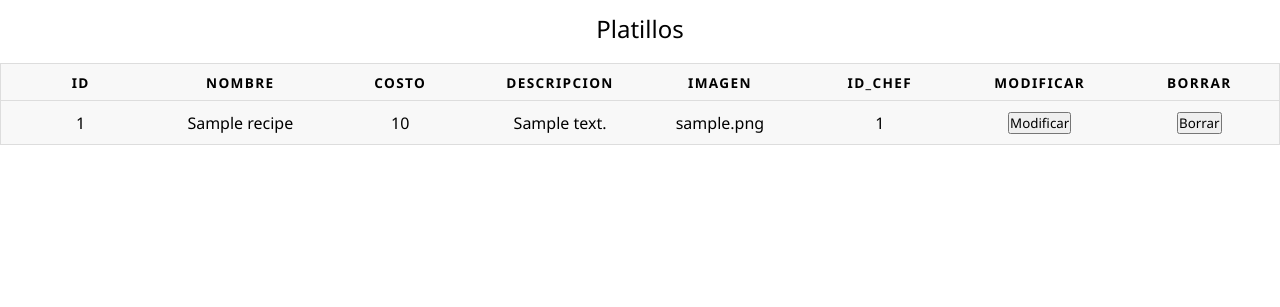
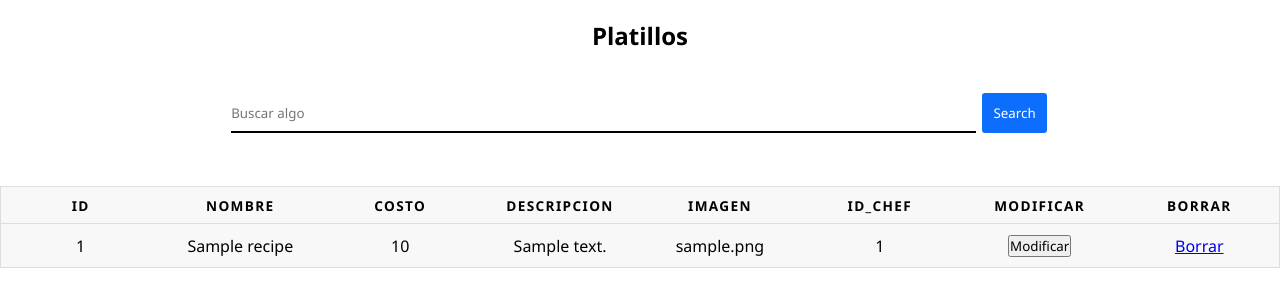
Before and after one commit to ralex20015/Ifood_proyecto_web, a PHP site: page /pages/recipes.php in a window 1280 px wide. Shown: the part 54-361 px from the top of the page. Run offline with PHP 8.4, Linux system fonts and the light colour scheme; tables that the repository leaves empty or names only in its code hold one stand-in row (values such as "Sample post").

Commit message:
Add a search function on the admin board

```diff
--- a/CSS/tables.css
+++ b/CSS/tables.css
@@ -136,6 +136,53 @@ body {
     padding-top: 1rem !important;
 }
 
+.container2{
+    display: flex;
+    flex-direction: column;
+    width: 100%;
+    justify-content: center;
+    align-items: center;
+}
+.container2 h2.title{
+    margin: 1.2rem 0;
+}
+.container2 .search-bar{
+    flex: 1 1 auto;
+    width: 100%;
+    padding: 1.2rem;
+    text-align: center;
+    margin-bottom: 2rem;
+}
+
+.container2 .search-bar input{
+    width: 60%;
+    height: 2.4rem;
+    border: none;
+    border-bottom: black solid 2px;
+    outline: none;
+}
+
+.container2 .search-bar input:focus{
+    border-bottom:#0d6efd solid 2px;
+}
+
+.container2 .search-bar button{
+    background-color: #0d6efd;
+    color: white;
+    padding: 0.7rem;
+    border: white solid 2px;
+    border-radius: 5px;
+    cursor: pointer;
+}
+
+.container2 .search-bar button:hover{
+    background-color: white;
+    color: #0d6efd;
+    padding: 0.7rem;
+    border: #0d6efd solid 2px;
+    border-radius: 5px;
+}
+
 /* Tables */
 table {
     border: 1px solid #ccc;
--- /dev/null
+++ b/JavaScript/requests.js
@@ -0,0 +1,14 @@
+function showValuesWithTheSearch(params) {
+    var searchBarText = document.getElementById("searchBar").value;
+    var xhttp = new XMLHttpRequest();
+    xhttp.onreadystatechange = function() {
+        if (this.readyState == 4 && this.status == 200) {
+            document.getElementById("example").innerHTML = this.responseText;
+        }
+    }
+
+    xhttp.open("GET","../php/showDataFromBD.php?search="+searchBarText,true)//Tiene 3 parametros: method (GET or POST), url (server file location), async: true(asynchronous)
+    xhttp.send(); //Envia la peticion al servidor
+
+    console.log(searchBarText);
+}
--- a/pages/recipes.php
+++ b/pages/recipes.php
@@ -1,7 +1,5 @@
 <?php
-    include '../php/dbConection.php';
     session_start();
-
 ?>
 <!DOCTYPE html>
 <html lang="en">
@@ -11,6 +9,7 @@
     <meta name="viewport" content="width=device-width, initial-scale=1.0">
     <link rel="stylesheet" href="../CSS/tables.css">
     <link rel="icon" href="../Images/pizza-icon.png">
+    <script type="text/javascript" src="../JavaScript/requests.js"></script>
     <title>Platillos</title>
 </head>
 <body>
@@ -20,7 +19,7 @@
                 <a class="nav-link link-secondary p-0" href="../index.php">IFood<img width="15" height="15"
                         src="../Images/pizza-icon.png"> </a>
                 <ul class="nav justify-content-end">
-                    <li><a class="nav-link link-secondary" href="#">Inicio</a></li>
+                    <li><a class="nav-link link-secondary" href="./adminPage.html">Inicio</a></li>
                     <li><a class="nav-link link-secondary" href="../pages/formProducts.php">Añadir</a></li>
                     <li><a class="nav-link link-secondary" href="../php/logOut.php">LogOut</a></li>
                 </ul>
@@ -29,8 +28,15 @@
     </header>
 
     <main>
+        <div class="container2">
+            <h2 class="title">Platillos</h2>
+            <p class="search-bar">
+                <input type="text" name="searchBar" placeholder="Buscar algo" id="searchBar">
+                <button name="ok" onclick="showValuesWithTheSearch()">Search</button>
+            </p>
+        </div>
+
         <table>
-            <caption>Platillos</caption>
             <thead>
                 <tr>
                     <th scope="col">Id</th>
@@ -43,29 +49,9 @@
                     <th scope="col">Borrar</th>
                 </tr>
             </thead>
-            <tbody>
+            <tbody id="example">
                 <?php
-                    $query = mysqli_query($conn,"select * from `recipes`");
-                   if (mysqli_num_rows($query) > 0) {
-                        while ($row = mysqli_fetch_assoc($query)) {
-                            echo '<tr>
-                            <td data-label="Id">'.$row["id_recipe"].'</td>
-                            <td data-label="Nombre">'.$row["name"].'</td>
-                            <td data-label="Costo">'.$row["cost"].'</td>
-                            <td data-label="Descripcion">'.$row["description"].'</td>
-                            <td data-label="Imagen">'.$row["image"].'</td>
-                            <td data-label="Chef">'.$row["id_chef"].'</td>
-                            <td data-label="Modificar"><button class="btn-Update">Modificar</button></td>
-                            <td data-label="Borrar">
-                                <form action="../php/deleteRow.php" method="post">
-                                    <button class="btn-Delete" type="submit" name="btn-Delete">Borrar</button>
-                                </form>
-                            </td>
-
-
-                        </tr>';
-                    }
-                   }
+                    include "../php/showDataFromBD.php";
                 ?>
             </tbody>
         </table>
--- a/php/imageRegister.php
+++ b/php/imageRegister.php
@@ -12,4 +12,6 @@
 
      mysqli_close($conn);
 
+     header("location: ../pages/recipes.php");
+
 ?>
--- /dev/null
+++ b/php/showDataFromBD.php
@@ -0,0 +1,31 @@
+<?php
+    include "dbConection.php";
+
+    if (isset($_GET['search'])) {
+        $textTyped = $_GET['search'];
+        $query = mysqli_query($conn,"select * from `recipes` where name='$textTyped' || cost='$textTyped'");
+    }else{
+        $query = mysqli_query($conn,"select * from `recipes`");
+
+
+    }
+
+    if (mysqli_num_rows($query) > 0) {
+        while ($row = mysqli_fetch_assoc($query)) {
+            echo '<tr>
+            <td data-label="Id">'.$row["id_recipe"].'</td>
+            <td data-label="Nombre">'.$row["name"].'</td>
+            <td data-label="Costo">'.$row["cost"].'</td>
+            <td data-label="Descripcion">'.$row["description"].'</td>
+            <td data-label="Imagen">'.$row["image"].'</td>
+            <td data-label="Chef">'.$row["id_chef"].'</td>
+            <td data-label="Modificar"><button class="btn-Update">Modificar</button></td>
+            <td data-label="Borrar">
+                <a id="btn-Delete" href="../php/deleteRow.php?id='.$row["id_recipe"].'">Borrar</a>
+            </td>
+        </tr>';
+        }
+    }
+
+    mysqli_close($conn);
+?>
```
Also changed, not shown: CSS/register.css (+42 -2 lines), pages/adminPage.html (added, +41 -0 lines), pages/formProducts.php (+12 -4 lines), php/deleteRow.php (+10 -0 lines), JavaScript/Practica6.js (deleted).
